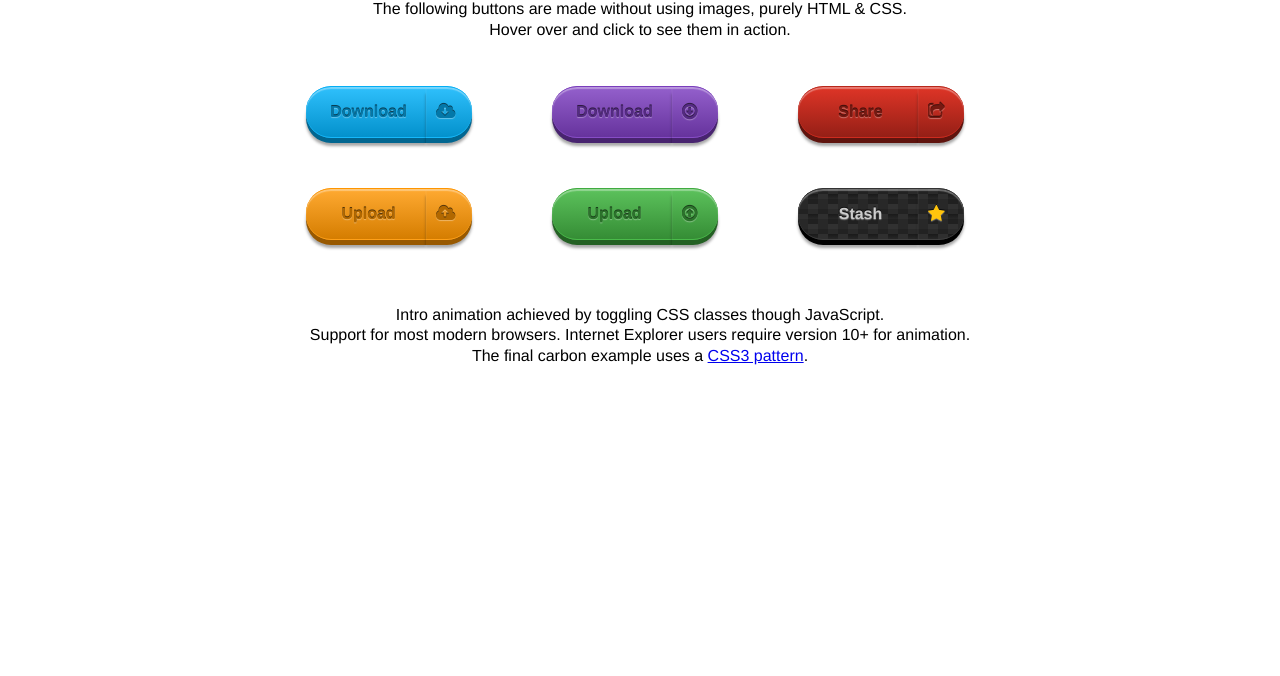
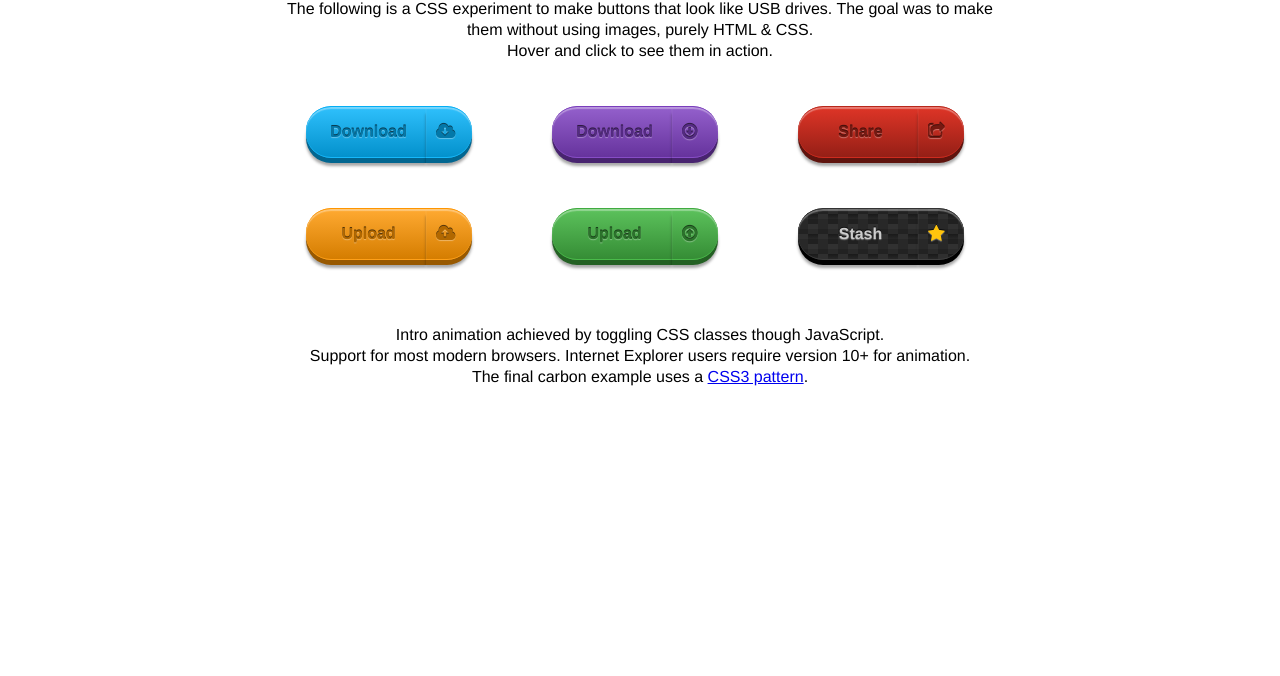
Before and after one commit to johnslipper/animated-usb-drive-styled-links, a plain HTML site: page index.html in a window 1280 px wide. Shown: the part 124-800 px from the top of the page. Drawn offline with Linux system fonts and the light colour scheme.

Commit message:
Updating wording

```diff
--- a/index.html
+++ b/index.html
@@ -4,7 +4,7 @@
     <meta charset="utf-8">
     <title>Animated CSS3 USB Drives</title>
     <meta name="viewport" content="width=device-width, initial-scale=1.0">
-    <meta name="description" content="Web links styled like USB Drives with CSS3 animation on mouse interaction.">
+    <meta name="description" content="Web buttons styled like USB Drives with CSS3 animation on mouse interaction.">
     <meta name="author" content="http://johnslipper.com/animated-usb-drive-styled-links/">
 
     <!-- CSS Styles -->
@@ -21,8 +21,8 @@
 
 	  	<div class="intro">
 		  	<h1>Animated CSS3 USB Drives</h1>
-		  	<p>The following buttons are made without using images, purely HTML &amp; CSS.</p>
-		  	<p>Hover over and click to see them in action.</p>
+		  	<p>The following is a CSS experiment to make buttons that look like USB drives. The goal was to make them without using images, purely HTML &amp; CSS.</p>
+		  	<p>Hover and click to see them in action.</p>
 			</div>
 
 			<div class="drives">
```
Also changed, not shown: 1 other file.
